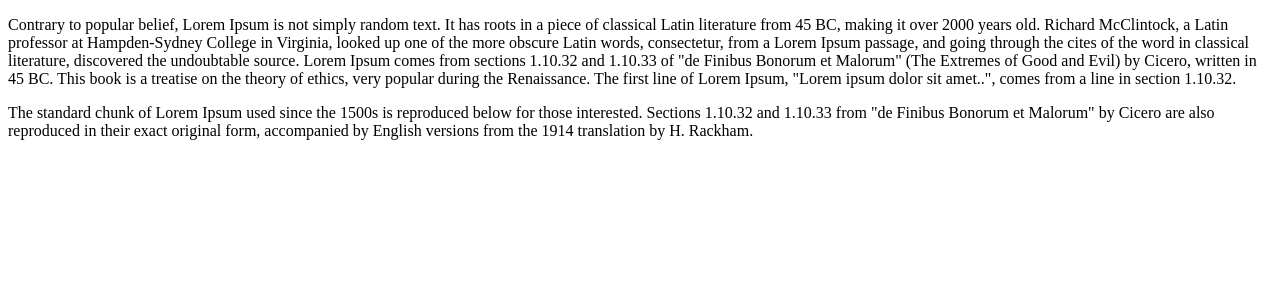
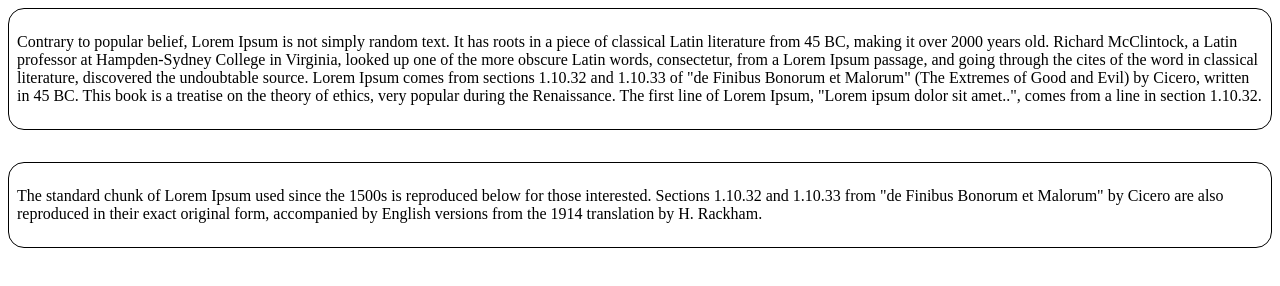
Before and after one commit to fibbage/mmp240, a plain HTML site: page exercise3/exercise3.html in a window 1280 px wide. Drawn offline with Linux system fonts and the light colour scheme.

Commit message:
Update exercise3.html

```diff
--- a/exercise3/exercise3.html
+++ b/exercise3/exercise3.html
@@ -5,19 +5,27 @@
     <title>Exercise 3</title>
 
     <style>
-
-    /* Type CSS code here */
-
-
+    #box {
+      border: 1px black solid;
+      border-radius: 1em;
+      padding: .5em;
+      margin-bottom: 2em;
+      margin-left: auto;
+      margin-right: auto;
+    }
     </style>
 
   </head>
   <body>
+    <div id="box">
     <p>
       Contrary to popular belief, Lorem Ipsum is not simply random text. It has roots in a piece of classical Latin literature from 45 BC, making it over 2000 years old. Richard McClintock, a Latin professor at Hampden-Sydney College in Virginia, looked up one of the more obscure Latin words, consectetur, from a Lorem Ipsum passage, and going through the cites of the word in classical literature, discovered the undoubtable source. Lorem Ipsum comes from sections 1.10.32 and 1.10.33 of "de Finibus Bonorum et Malorum" (The Extremes of Good and Evil) by Cicero, written in 45 BC. This book is a treatise on the theory of ethics, very popular during the Renaissance. The first line of Lorem Ipsum, "Lorem ipsum dolor sit amet..", comes from a line in section 1.10.32.
     </p>
+    </div>
+    <div id="box">
     <p>
       The standard chunk of Lorem Ipsum used since the 1500s is reproduced below for those interested. Sections 1.10.32 and 1.10.33 from "de Finibus Bonorum et Malorum" by Cicero are also reproduced in their exact original form, accompanied by English versions from the 1914 translation by H. Rackham.
     </p>
+    </div>
   </body>
 </html>
```
